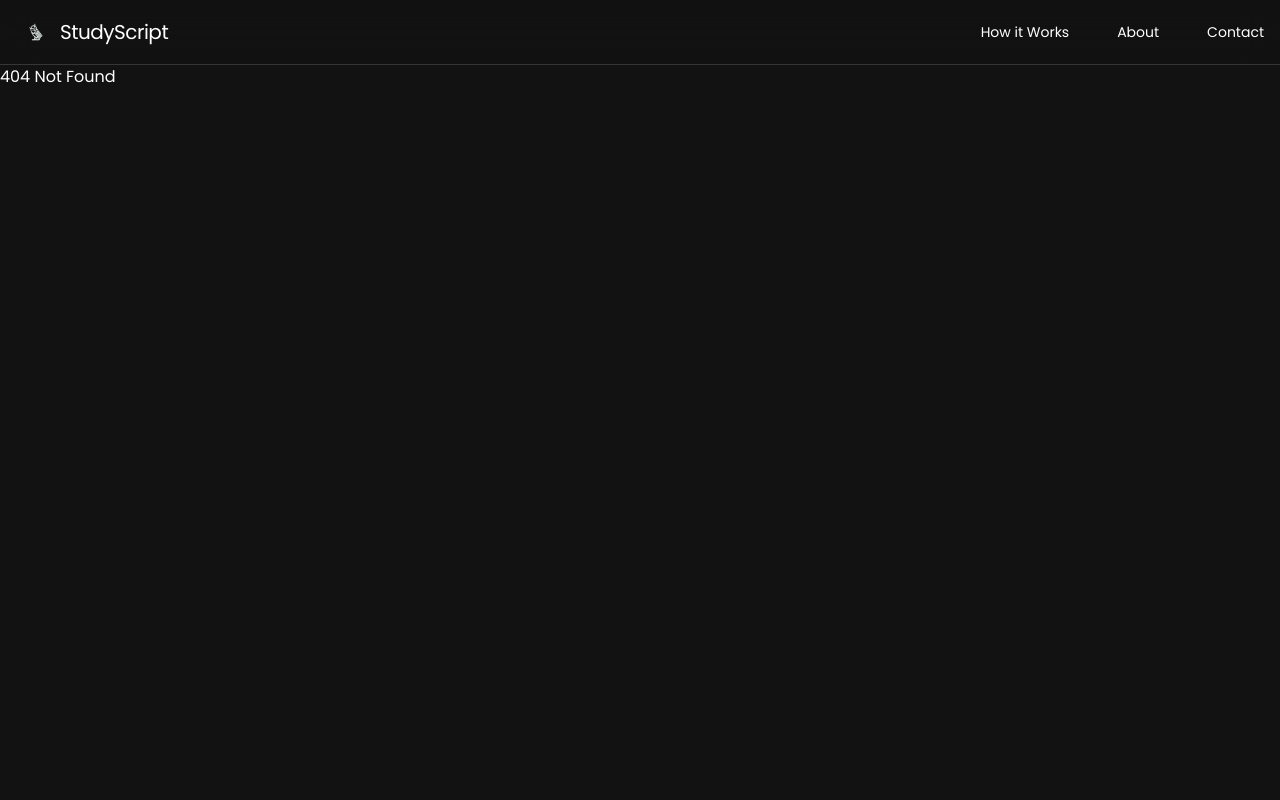
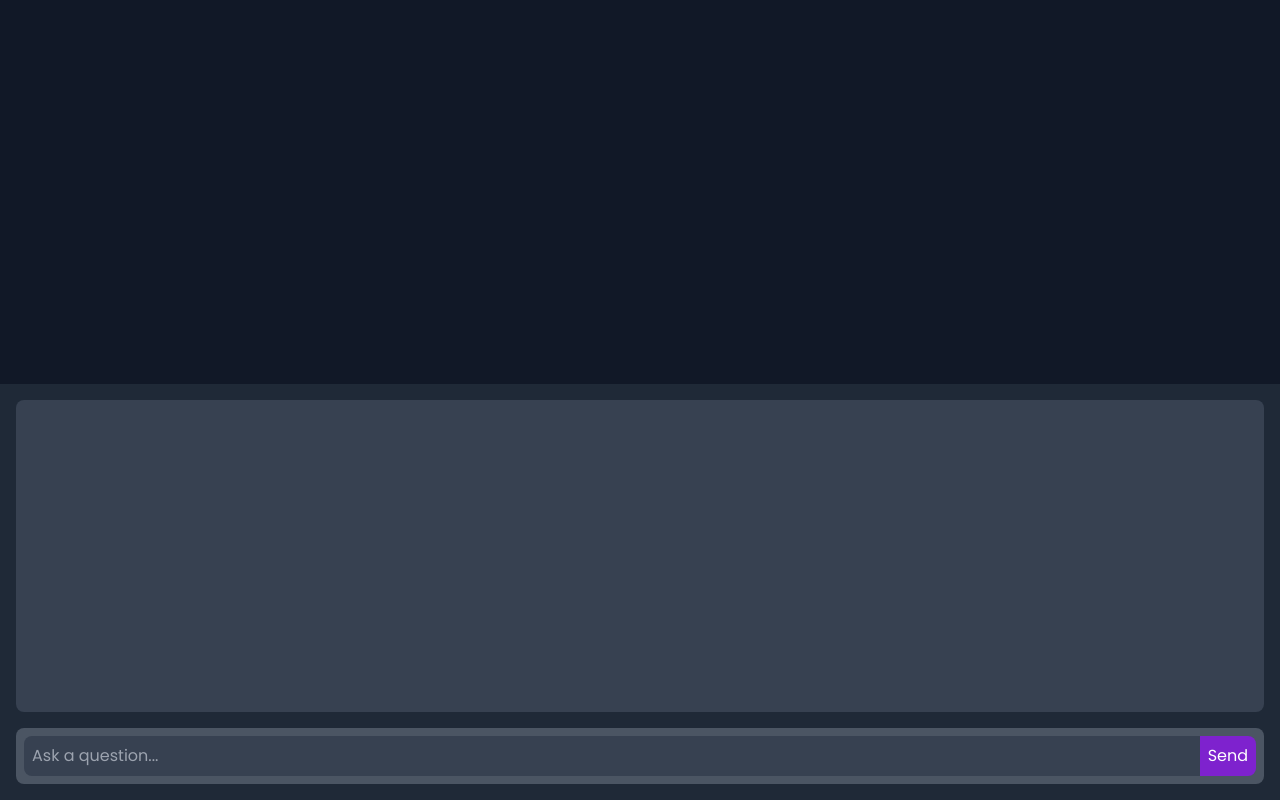
Before and after one commit to davidl21/studyscript, a React (Vite) app: page /testing123 in a window 1280 px wide. Before the commit this address had no page. Built offline with nearby package versions, Linux system fonts and the light colour scheme.

Commit message:
youtube chatbot interface page

```diff
--- a/package.json
+++ b/package.json
@@ -35,6 +35,7 @@
     "react-dom": "^18.3.1",
     "react-icons": "^5.2.1",
     "react-router-dom": "^6.25.1",
+    "react-youtube": "^10.1.0",
     "youtube-transcript": "^1.2.1",
     "youtubei.js": "^9.4.0"
   },
--- a/src/main.jsx
+++ b/src/main.jsx
@@ -12,6 +12,7 @@ import AboutPage from "./pages/AboutPage.jsx";
 import ContactPage from "./pages/ContactPage.jsx";
 import TranscriptPage from "./pages/TranscriptPage.jsx";
 import ProtectedRoute from "./components/ProtectedRoute.jsx";
+import StudyPage from "./pages/StudyPage.jsx";
 
 const router = createBrowserRouter([
   {
@@ -54,6 +55,11 @@ const router = createBrowserRouter([
     element: <ProtectedRoute element={<TranscriptPage />} />,
     errorElement: <NotFoundPage />,
   },
+  {
+    path: "/testing123",
+    element: <StudyPage />,
+    errorElement: <NotFoundPage />,
+  },
 ]);
 
 ReactDOM.createRoot(document.getElementById("root")).render(
--- /dev/null
+++ b/src/pages/StudyPage.jsx
@@ -0,0 +1,80 @@
+import React, { useState } from "react";
+import YouTube from "react-youtube";
+import axios from "axios";
+
+const StudyPage = () => {
+  const [chatInput, setChatInput] = useState("");
+  const [chatHistory, setChatHistory] = useState([]);
+  const videoId = "KSAPc5NwLYU?si=VSzgpBduaLj97CsJ"; // Replace with your video ID
+
+  const handleChatSubmit = async (e) => {
+    e.preventDefault();
+    if (!chatInput) return;
+
+    try {
+      const response = await axios.post("/qa", {
+        question: chatInput,
+      });
+
+      const aiMessage = response.data.ai_message;
+
+      setChatHistory([...chatHistory, { user: chatInput, bot: aiMessage }]);
+      setChatInput("");
+    } catch (error) {
+      console.error("Error:", error);
+    }
+  };
+
+  return (
+    <div className="h-screen flex flex-col">
+      {/* youtube video */}
+      <div className="flex-1 flex justify-center items-center bg-gray-900">
+        <div className="w-full h-full max-w-4xl max-h-[50vh] flex justify-center items-center">
+          <YouTube
+            videoId={videoId}
+            className="w-full h-full"
+            opts={{
+              height: "100%",
+              width: "100%",
+              playerVars: { autoplay: 0, controls: 1 },
+            }}
+          />
+        </div>
+      </div>
+
+      {/* chatbot interface */}
+      <div className="flex-1 p-4 bg-gray-800 overflow-auto">
+        <div className="h-full flex flex-col justify-between">
+          <div className="chat-history flex-1 overflow-y-auto bg-gray-700 p-4 rounded-lg">
+            {chatHistory.map((chat, index) => (
+              <div key={index} className="mb-4">
+                <p className="text-blue-300">You: {chat.user}</p>
+                <p className="text-green-300">Bot: {chat.bot}</p>
+              </div>
+            ))}
+          </div>
+          <form
+            onSubmit={handleChatSubmit}
+            className="mt-4 flex bg-gray-600 p-2 rounded-lg"
+          >
+            <input
+              type="text"
+              value={chatInput}
+              onChange={(e) => setChatInput(e.target.value)}
+              placeholder="Ask a question..."
+              className="flex-1 p-2 bg-gray-700 text-white rounded-l-lg outline-none"
+            />
+            <button
+              type="submit"
+              className="bg-purple-700 text-white p-2 rounded-r-lg"
+            >
+              Send
+            </button>
+          </form>
+        </div>
+      </div>
+    </div>
+  );
+};
+
+export default StudyPage;
```
Also changed, not shown: 1 other file (tests, documents, lock files or other folders).
